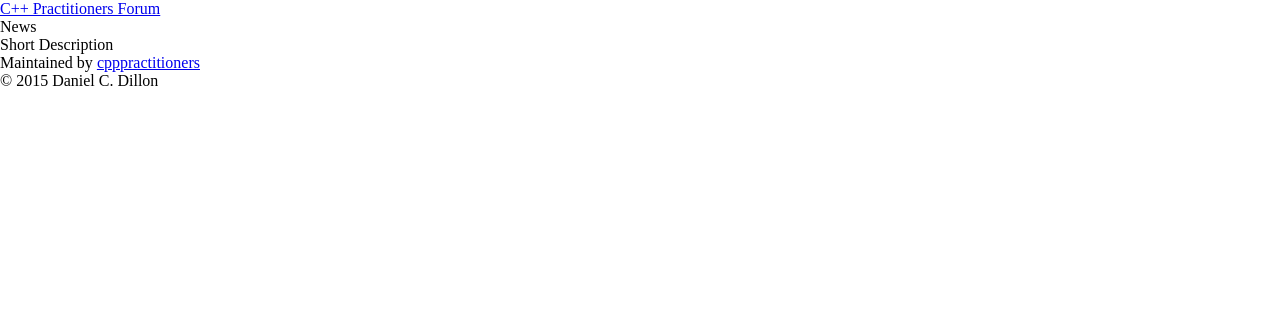
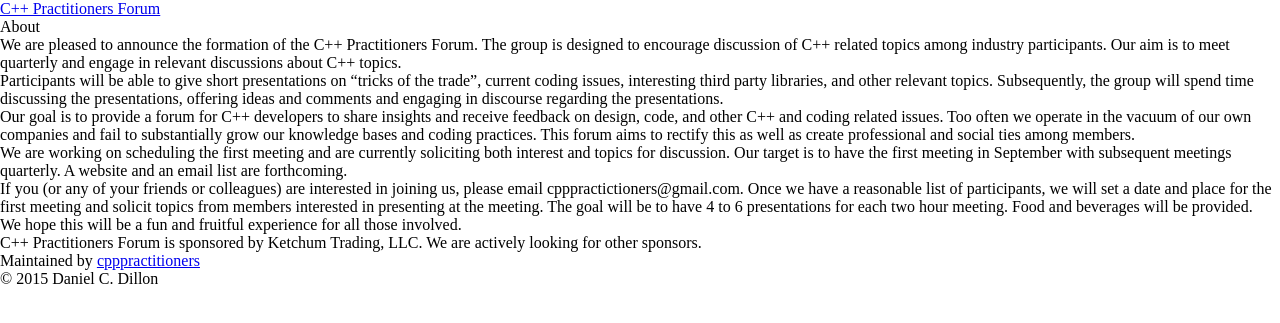
Before and after one commit to cpppractitioners/cpppractitioners.github.io, a Jekyll site: the page built from index.md, in a window 1280 px wide. Shown: the top 323 px of the page. Built offline with Jekyll 4.4.1, drawn with Linux system fonts in a browser that asks for light colours; Markdown is read by kramdown in place of the engine named in the settings.

Commit message:
Now we have text on the front page

```diff
--- a/index.md
+++ b/index.md
@@ -3,6 +3,18 @@ title: Home
 layout: slate
 ---
 
-### News
+### About
 
-### Short Description
+We are pleased to announce the formation of the C++ Practitioners Forum.  The group is designed to encourage discussion of C++ related topics among industry participants.  Our aim is to meet quarterly and engage in relevant discussions about C++ topics.
+
+Participants will be able to give short presentations on “tricks of the trade”, current coding issues, interesting third party libraries, and other relevant topics.  Subsequently, the group will spend time discussing the presentations, offering ideas and comments and engaging in discourse regarding the presentations.
+
+Our goal is to provide a forum for C++ developers to share insights and receive feedback on design, code, and other C++ and coding related issues.  Too often we operate in the vacuum of our own companies and fail to substantially grow our knowledge bases and coding practices.  This forum aims to rectify this as well as create professional and social ties among members.
+
+We are working on scheduling the first meeting and are currently soliciting both interest and topics for discussion.  Our target is to have the first meeting in September with subsequent meetings quarterly.  A website and an email list are forthcoming.
+
+If you (or any of your friends or colleagues) are interested in joining us, please email cpppractictioners@gmail.com.  Once we have a reasonable list of participants, we will set a date and place for the first meeting and solicit topics from members interested in presenting at the meeting.  The goal will be to have 4 to 6 presentations for each two hour meeting.  Food and beverages will be provided.
+
+We hope this will be a fun and fruitful experience for all those involved.
+
+C++ Practitioners Forum is sponsored by Ketchum Trading, LLC.  We are actively looking for other sponsors.
```
